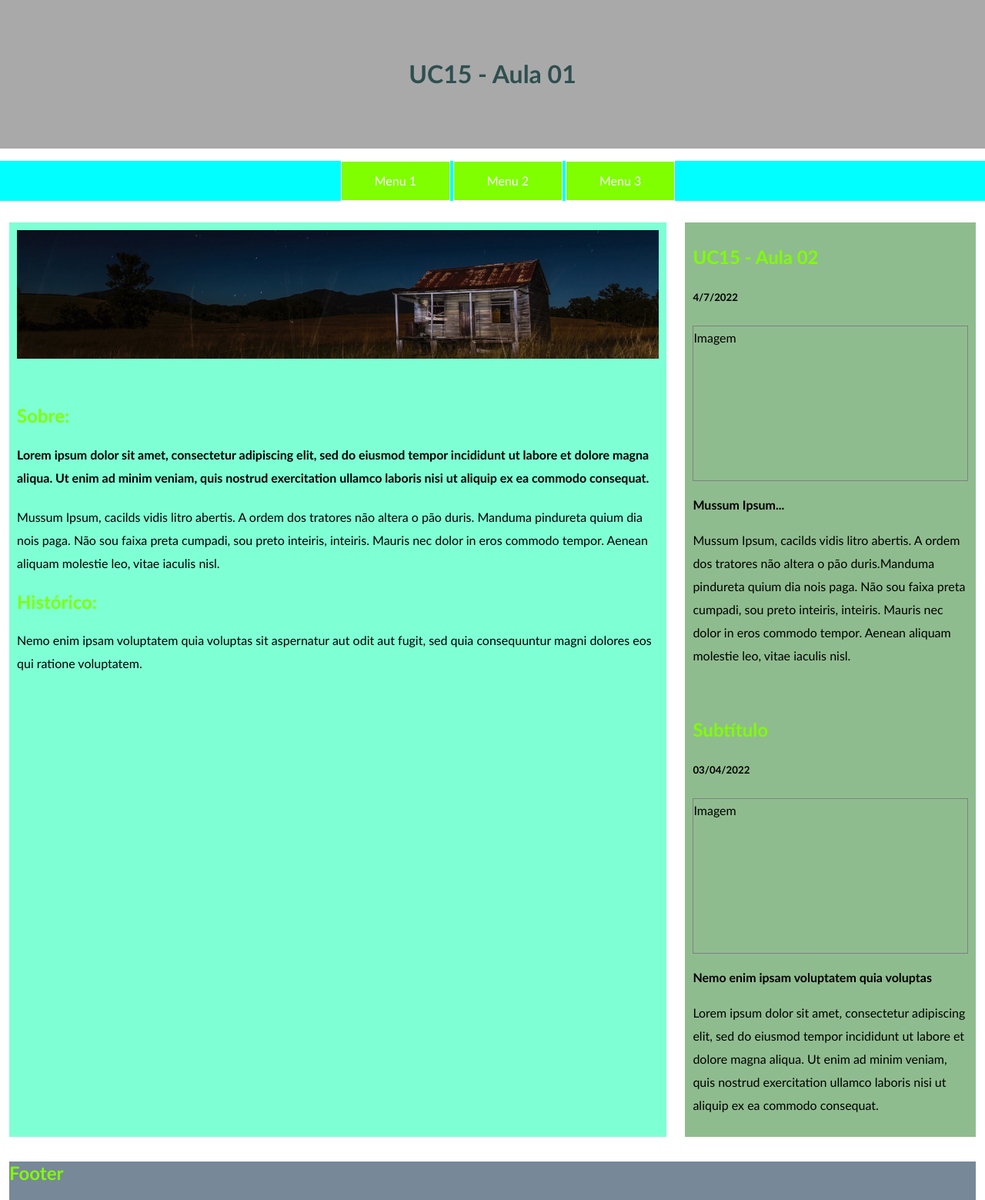
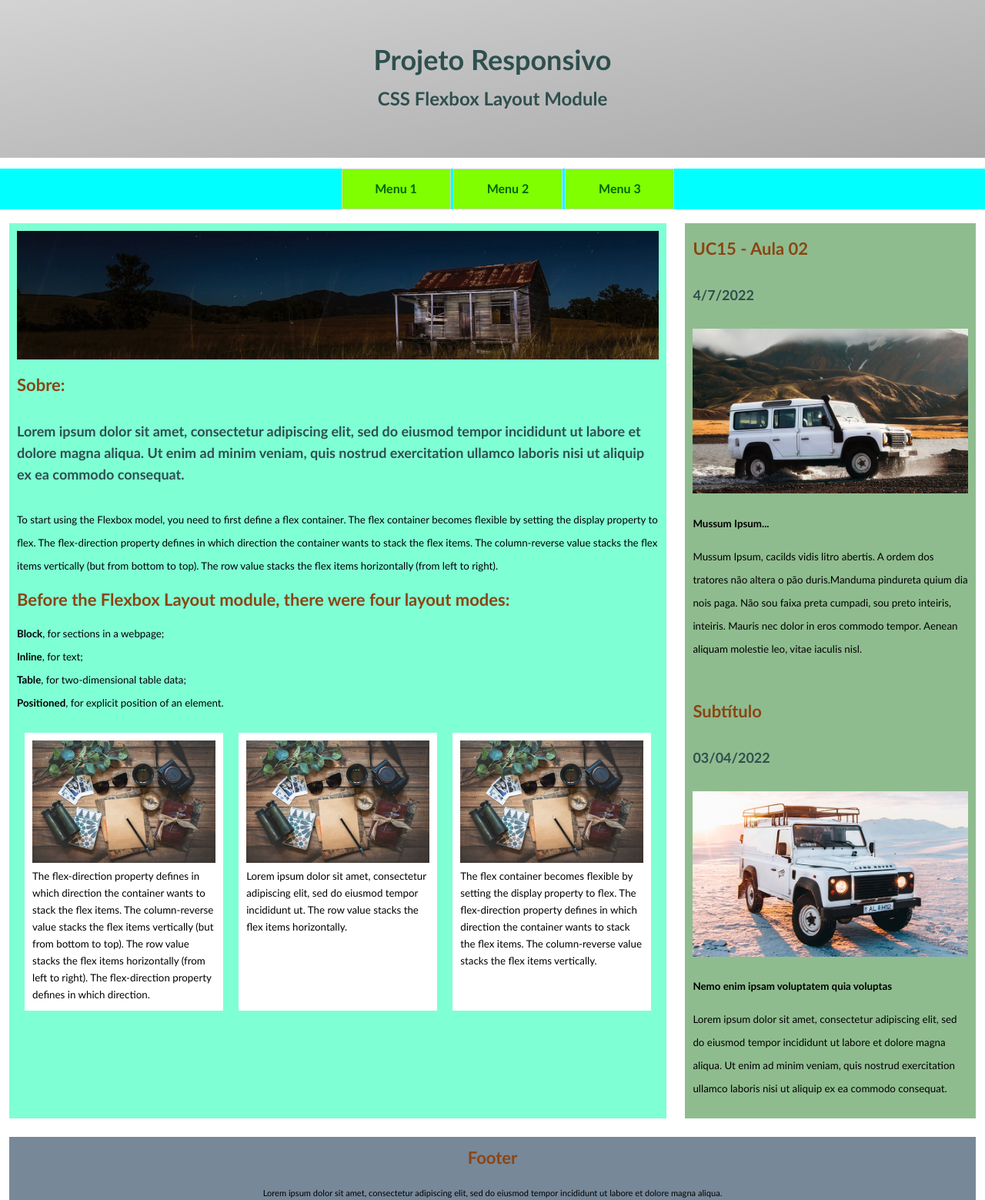
Before and after one commit to thiagodmm/projeto-responsivo-1, a plain HTML site: page index.html in a window 1280 px wide. Shown: the top 1559 px of the page at 77% size. Drawn offline with Linux system fonts and the light colour scheme.

Commit message:
atualizando o css da home

```diff
--- a/estilo.css
+++ b/estilo.css
@@ -2,12 +2,54 @@
 
 body {
     font-family:'Trebuchet MS', 'Lucida Sans Unicode', 'Lucida Grande', 'Lucida Sans', Arial, sans-serif;
+    font-size: 16px;
     line-height: 30px;
     margin: 0px;
 }
 
+p {
+    line-height: 30px;
+}
+
+h1 {
+    font-size: 36px;
+    line-height: 46px;
+}
+
+h1 small {
+    font-size: 24px;
+}
+
 h2 {
-    color: chartreuse;
+    font-size: 30px;
+    line-height: 40px;
+    color:darkolivegreen;
+}
+
+h3 {
+    font-size: 26px;
+    line-height: 36px;
+    color:darkolivegreen;
+}
+
+h4 {
+    font-size: 22px;
+    line-height: 32px;
+    margin-block-start: 0.3em;
+    margin-block-end: 0.3em;
+    color:saddlebrown;
+}
+
+h5 {
+    font-size: 18px;
+    line-height: 28px;
+    color:darkslategrey;
+}
+
+h6 {
+    font-size: 16px;
+    line-height: 26px;
+    color:darkolivegreen;
 }
 
 nav {
@@ -17,19 +59,15 @@ nav {
 }
 
 nav a {
-    transition: 400ms;
-    color: white;
+    color:darkgreen;
     text-decoration: none;
+    font-size: 16px;
+    font-weight: bold;
 }
 
-/*
 nav a:hover {
-
-    color:darkgreen;
-    background-color: aqua;
-
+    color:white;
 }
-*/
 
 li {
     background-color: chartreuse;
@@ -44,18 +82,34 @@ nav li {
     list-style-type: none;
     display: inline-block;
     padding: 10px;
-    border: solid 1px white;
+    border: solid 1px lightgray;
     width: 120px;
 }
 
+nav ul {
+    margin-block-start: 1em;
+    margin-block-end: 0.5em;
+}
+
 header {
-    padding: 60px;
+    padding: 30px;
     text-align: center;
-    background-color: darkgray;
 }
 
 
 /* - Class - */
+
+.destaques {
+    padding: 10px;
+    margin: 10px;
+    width: 33%;
+    background-color: white;
+    line-height: 22px;
+}
+
+.imgResponsiva {
+    width: 100%;
+}
 
 .container {
     display: flex;
@@ -79,6 +133,8 @@ header {
 .footer {
     margin: 12px;
     background-color: lightslategray;
+    text-align: center;
+    padding: 5px;
 }
 
 .titPrinc {
@@ -88,6 +144,11 @@ header {
 
 /* - ID - */
 
+#grad1 {
+    background-color: darkgray; /* For browsers that do not support gradients */
+    background-image: linear-gradient(to bottom right, lightgray, darkgray);
+  }
+
 #imgFake {
     height: 200px;
     border: solid 1px gray;
--- a/index.html
+++ b/index.html
@@ -1,7 +1,7 @@
 <!DOCTYPE html>
 <html>
     <head>
-        <title>UC15 - Aula 01</title>
+        <title>Projeto Responsivo - CSS Flexbox Layout Module</small></title>
         <meta charset="utf-8" />
         <meta name="description" content="Primeira aula da UC15" />
         <meta name="keywords" content="HTML, CSS, Mobile First" />
@@ -10,8 +10,8 @@
         <link rel="stylesheet" type="text/css" href="estilo.css" />
     </head>
     <body>
-        <header>
-            <h1 class="titPrinc">UC15 - Aula 01</h1>
+        <header id="grad1">
+            <h1 class="titPrinc">Projeto Responsivo<br><small>CSS Flexbox Layout Module</h1>
         </header>
         <nav>
             <ul>
@@ -22,19 +22,31 @@
         </nav>
         <div class="container">
             <div class="esquerda">
-                <img src="casa2000px.jpg" style="width:100%"><br>
-                <br>
-                <h2>Sobre:</h2>
-                <h4>Lorem ipsum dolor sit amet, consectetur adipiscing elit, sed do eiusmod tempor incididunt ut labore et dolore magna aliqua. Ut enim ad minim veniam, quis nostrud exercitation ullamco laboris nisi ut aliquip ex ea commodo consequat.</h4>
-                <p>Mussum Ipsum, cacilds vidis litro abertis. A ordem dos tratores não altera o pão duris. Manduma pindureta quium dia nois paga. Não sou faixa preta cumpadi, sou preto inteiris, inteiris. Mauris nec dolor in eros commodo tempor. Aenean aliquam molestie leo, vitae iaculis nisl.</p>
-                <h2>Histórico:</h2>
-                <p>Nemo enim ipsam voluptatem quia voluptas sit aspernatur aut odit aut fugit, sed quia consequuntur magni dolores eos qui ratione voluptatem.</p>
+                <img src="casa2000px.jpg" style="width:100%">
+                <h4>Sobre:</h4>
+                <h5>Lorem ipsum dolor sit amet, consectetur adipiscing elit, sed do eiusmod tempor incididunt ut labore et dolore magna aliqua. Ut enim ad minim veniam, quis nostrud exercitation ullamco laboris nisi ut aliquip ex ea commodo consequat.</h5>
+                <p>To start using the Flexbox model, you need to first define a flex container. The flex container becomes flexible by setting the display property to flex. The flex-direction property defines in which direction the container wants to stack the flex items. The column-reverse value stacks the flex items vertically (but from bottom to top). The row value stacks the flex items horizontally (from left to right).</p>
+                <h4>Before the Flexbox Layout module, there were four layout modes:</h4>
+                <p><b>Block</b>, for sections in a webpage;<br>
+                    <b>Inline</b>, for text;<br>
+                    <b>Table</b>, for two-dimensional table data;<br>
+                    <b>Positioned</b>, for explicit position of an element.</p>
+
+                <div class="container">
+                    <div class="destaques">
+                        <img src="mesa1.jpg" class="imgResponsiva"><br>
+                        The flex-direction property defines in which direction the container wants to stack the flex items. The column-reverse value stacks the flex items vertically (but from bottom to top). The row value stacks the flex items horizontally (from left to right). The flex-direction property defines in which direction.</div>
+                    <div class="destaques">
+                        <img src="mesa1.jpg" class="imgResponsiva"><br>
+                        Lorem ipsum dolor sit amet, consectetur adipiscing elit, sed do eiusmod tempor incididunt ut. The row value stacks the flex items horizontally.</div>
+                    <div class="destaques">
+                        <img src="mesa1.jpg" class="imgResponsiva"><br>
+                        The flex container becomes flexible by setting the display property to flex. The flex-direction property defines in which direction the container wants to stack the flex items. The column-reverse value stacks the flex items vertically.</div>
+                </div>
 
                 <!--
-                    <picture>
-
+                <picture>
                     <source media="(min-width: 1200px)" srcset="casa2000px.jpg" />
-
                     <source media="(min-width: 1000px)" srcset="casa1000px.jpg" />
                     <source media="(min-width: 600px)" srcset="casa600px.jpg" />
                     <source media="(min-width: 465px)" srcset="casa465px.jpg" />
@@ -45,7 +57,7 @@
             </div>
             <div class="conteudo">
 
-                <h2>UC15 - Aula 02</h2>
+                <h4>UC15 - Aula 02</h4>
                 <h5>
                     <!-- Javascript que mostra a data atual -->
                     <script>
@@ -53,15 +65,15 @@
                         document.write(date);
                     </script>
                 </h5>
-                <div id="imgFake">Imagem</div>
+                <div><img src="offroad.jpg" class="imgResponsiva"></div>
                 <p><b>Mussum Ipsum...</b></p>
                 <p>
                     Mussum Ipsum, cacilds vidis litro abertis. A ordem dos tratores não altera o pão duris.Manduma pindureta quium dia nois paga. Não sou faixa preta cumpadi, sou preto inteiris, inteiris. Mauris nec dolor in eros commodo tempor. Aenean aliquam molestie leo, vitae iaculis nisl.
                 </p>
                 <br/>
-                <h2>Subtítulo</h2>
+                <h4>Subtítulo</h4>
                 <h5>03/04/2022</h5>
-                <div id="imgFake">Imagem</div>
+                <div><img src="offroad2.jpg" class="imgResponsiva"></div>
                 <p><b>Nemo enim ipsam voluptatem quia voluptas</b></p>
                 <p>Lorem ipsum dolor sit amet, consectetur adipiscing elit, sed do eiusmod tempor incididunt ut labore et dolore magna aliqua. Ut enim ad minim veniam, quis nostrud exercitation ullamco laboris nisi ut aliquip ex ea commodo consequat.</p>
 
@@ -69,7 +81,7 @@
         </div>
 
         <div class="footer">
-            <h2>Footer</h2>
+            <h4>Footer</h4>
             <p><small>Lorem ipsum dolor sit amet, consectetur adipiscing elit, sed do eiusmod tempor incididunt ut labore et dolore magna aliqua.</small></p>
         </div>
 
```
Also changed, not shown: mesa1.jpg (added), offroad.jpg (added), offroad2.jpg (added).
